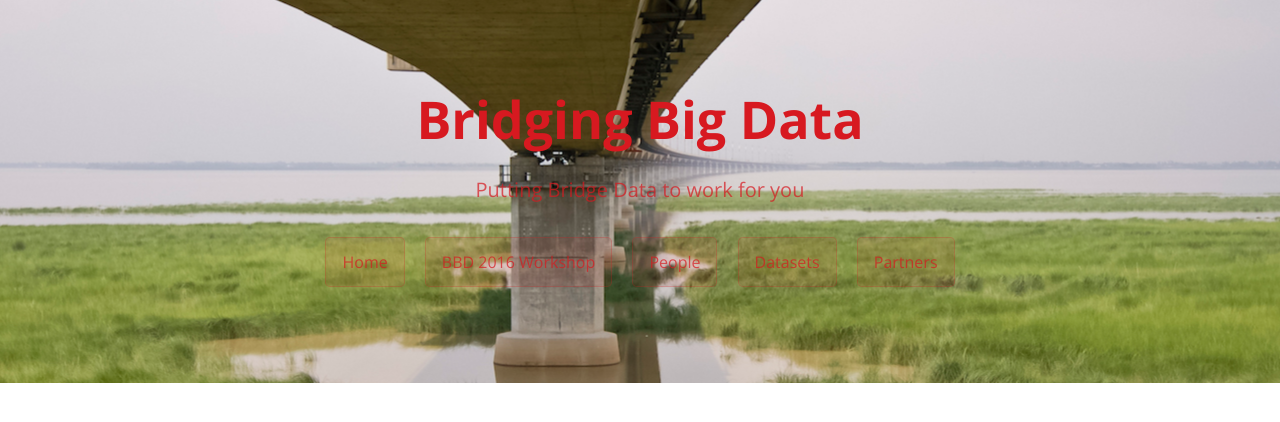
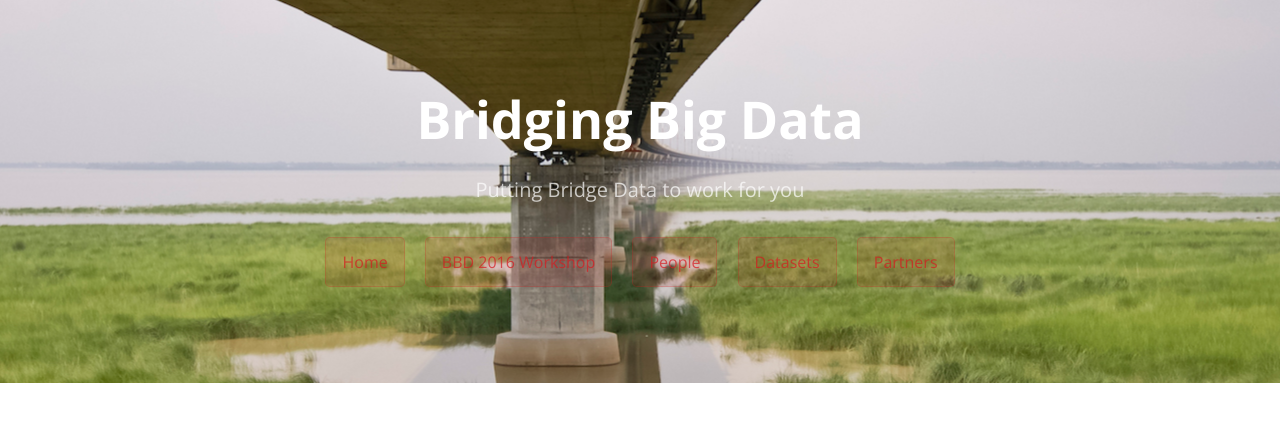
Before and after one commit to BridgingBigData/BridgingBigData.github.io, a Jekyll site: the page built from index.md, in a window 1280 px wide. Shown: the top 422 px of the page. Built offline with Jekyll 4.4.1, drawn with Linux system fonts in a browser that asks for light colours.

Commit message:
Update stylesheet.css

```diff
--- a/assets/stylesheets/stylesheet.css
+++ b/assets/stylesheets/stylesheet.css
@@ -19,7 +19,7 @@ a {
   display: inline-block;
   margin-bottom: 1rem;
   color: rgba(215, 25, 32, 0.7);
-  background-color: rgba(215, 25, 32, 0.08);
+  background-color: rgba(215, 25, 32, 0.1);
   border-color: rgba(215, 25, 32, 0.2);
   border-style: solid;
   border-width: 1px;
@@ -54,9 +54,9 @@ a {
       margin-left: 0; } }
 
 .page-header {
-  color: #D71920;
+  color: #fff;
   text-align: center;
-  background-color: #D71920;
+  background-color: #fff;
   /* background-image: linear-gradient(120deg, #D71920, #8B0000); } */
   background-image:url('../img/bridge.jpg');
   background-repeat: no-repeat;
```
